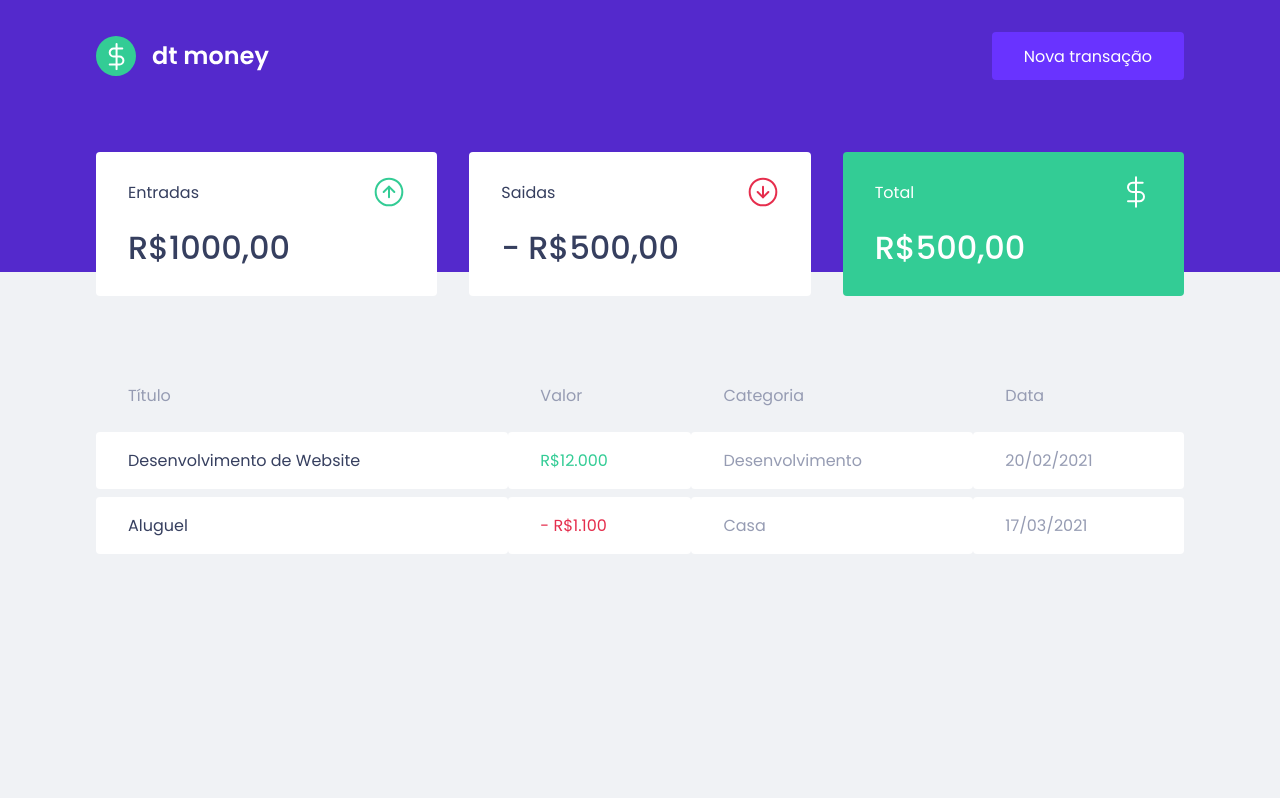
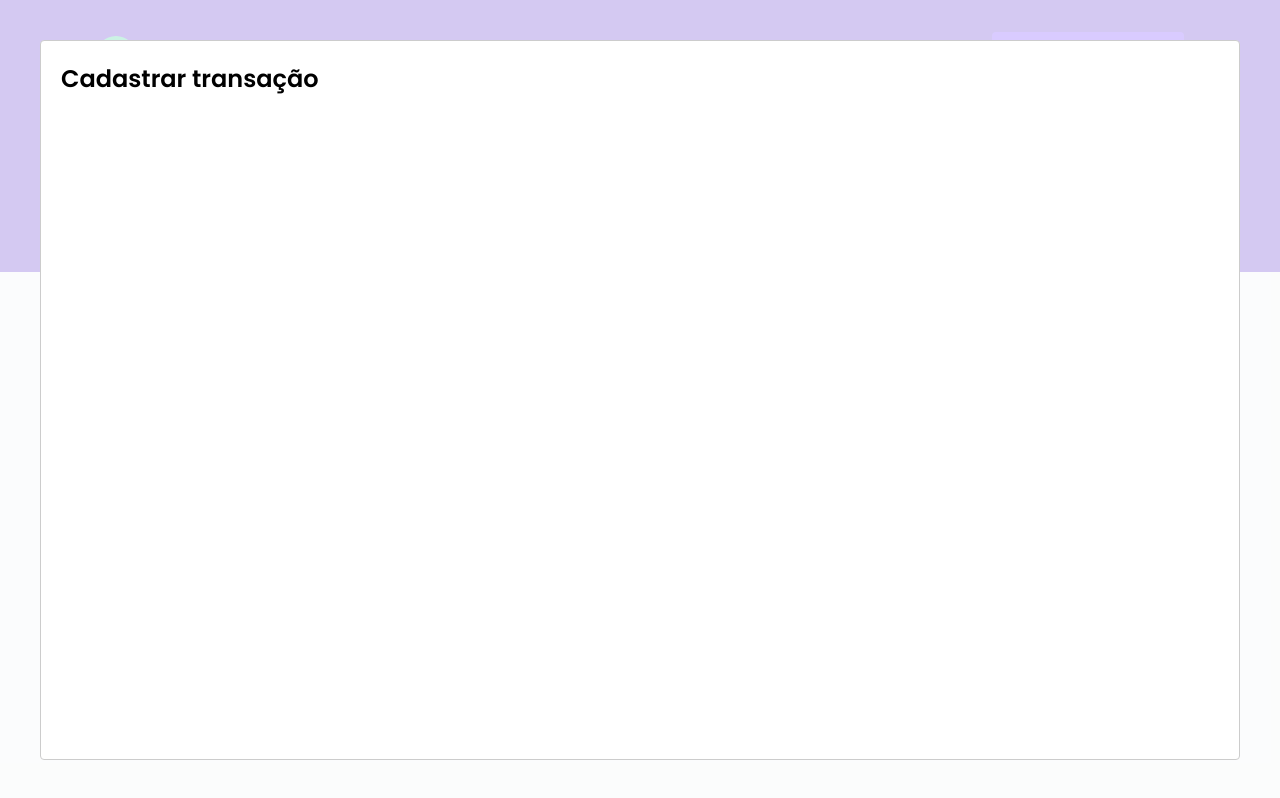
Before and after one commit to DevMiguell/dtmoney, a React (Create React App) app: page / in a window 1280 px wide. Both pictures are taken after a click on the button "Nova transação". Built offline with nearby package versions, Linux system fonts and the light colour scheme; no server answers; what miragejs would draw is missing.

Commit message:
Criando Modal e funcionalidade de abrir e fechar

```diff
--- a/package.json
+++ b/package.json
@@ -3,10 +3,12 @@
   "version": "0.1.0",
   "private": true,
   "dependencies": {
+    "@types/react-modal": "^3.12.0",
     "axios": "^0.21.1",
     "miragejs": "^0.1.41",
     "react": "^17.0.2",
     "react-dom": "^17.0.2",
+    "react-modal": "^3.13.1",
     "react-scripts": "4.0.3",
     "styled-components": "^5.3.0",
     "web-vitals": "^1.0.1"
--- a/src/App.tsx
+++ b/src/App.tsx
@@ -1,12 +1,34 @@
+import { useState } from "react";
+import Modal from "react-modal";
 import { Dashboard } from "./components/Dashboard";
 import { Header } from "./components/Header";
+import { NewTransactionModal } from "./components/NewTransactionModal";
 import { GlobalStyle } from "./styles/global";
 
+Modal.setAppElement('#root');
+
 export function App() {
+  const [isNewTransactionModalOpen, setIsNewTransactionModalOpen] = useState(false);
+
+  function handleOpenNewTransactionModal() {
+    setIsNewTransactionModalOpen(true);
+  }
+
+  function handleCloseNewTransactionModal() {
+    setIsNewTransactionModalOpen(false);
+  }
+
   return (
     <>
       <GlobalStyle />
-      <Header />
+
+      <Header onOpenNewTransactionModal={handleOpenNewTransactionModal} />
+
+      <NewTransactionModal
+        isOpen={isNewTransactionModalOpen}
+        onRequestClose={handleCloseNewTransactionModal}
+      />
+
       <Dashboard />
     </>
   );
--- a/src/components/Header/index.tsx
+++ b/src/components/Header/index.tsx
@@ -1,16 +1,22 @@
-import logoImg from '../../assets/logo.svg'
+import logoImg from '../../assets/logo.svg';
 
-import { Container, Content } from './styles'
+import { Container, Content } from './styles';
 
-export function Header() {
-  return (
+interface HeaderProps {
+  onOpenNewTransactionModal: () => void;
+}
+
+export function Header({  onOpenNewTransactionModal }: HeaderProps) {
+   return (
     <Container>
       <Content>
         <img src={logoImg} alt="dt money" />
-        <button type="button">
+        <button type="button" onClick={onOpenNewTransactionModal}>
           Nova transação
         </button>
+
+
       </Content>
     </Container>
-  )
+  );
 }
--- /dev/null
+++ b/src/components/NewTransactionModal/index.tsx
@@ -0,0 +1,18 @@
+import Modal from "react-modal";
+
+interface NewTransactionModalPops {
+  isOpen: boolean;
+  onRequestClose: () => void;
+}
+
+export function NewTransactionModal({isOpen, onRequestClose}: NewTransactionModalPops) {
+  return (
+    <Modal
+      isOpen={isOpen}
+      onRequestClose={onRequestClose}
+    >
+      <h2>Cadastrar transação</h2>
+    </Modal>
+
+  );
+}
--- /dev/null
+++ b/src/components/NewTransactionModal/styles.ts
@@ -0,0 +1,3 @@
+import styled from "styled-components";
+
+export const Container = styled.div``;
```
Also changed, not shown: 1 other file (tests, documents, lock files or other folders).
